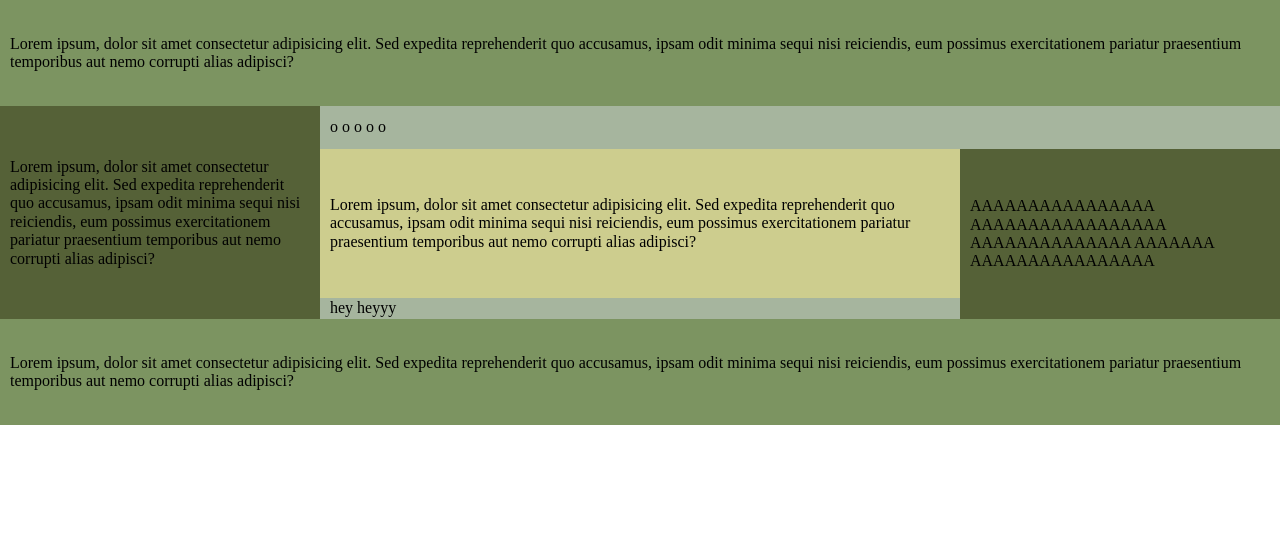
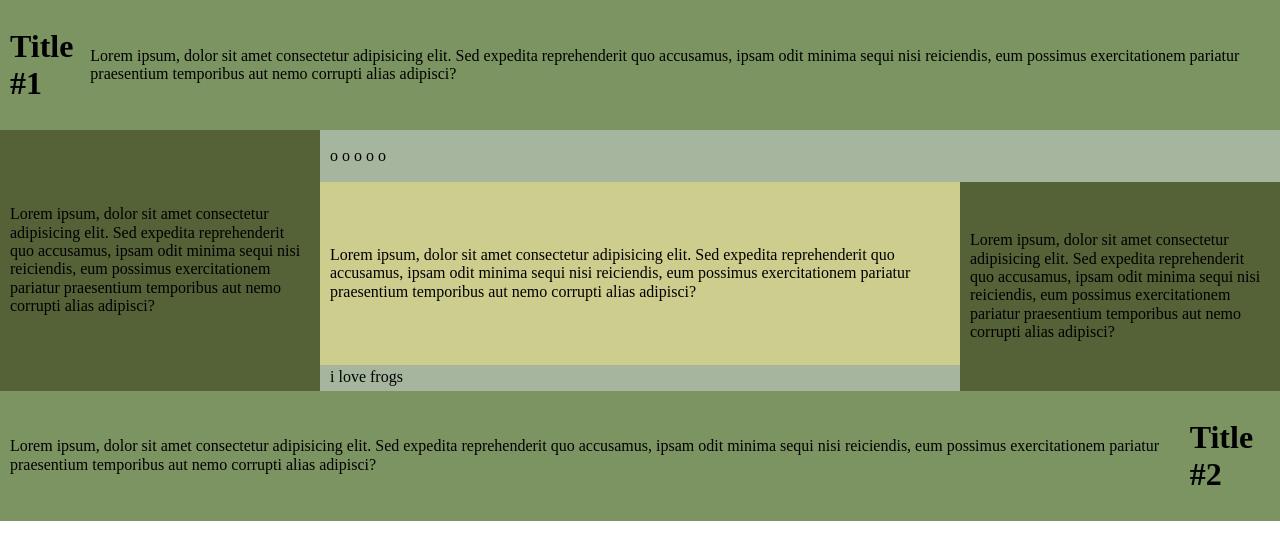
Before and after one commit to Snakeheart404/WebLab1, a plain HTML site: page index.html in a window 1280 px wide. Drawn offline with Linux system fonts and the light colour scheme.

Commit message:
added titles

```diff
--- a/css/styles.css
+++ b/css/styles.css
@@ -19,6 +19,10 @@
     align-items: center;
 	background: #7c9461;
 	grid-area: 1 / 1 / 1 / 4;
+}
+
+.header_title{
+    margin-right: auto;
 }
 
 .left-sider {
@@ -69,3 +73,7 @@
 	background: #7c9461;
 	grid-area: 5 / 1 / 5 / 4;
 }
+
+.footer_title {
+    margin-right: auto;
+}
--- a/index.html
+++ b/index.html
@@ -12,6 +12,7 @@
 <body>
     <div class="container">
             <header class="header">
+			<h1 class="header_title">Title #1</h1>
                 <p>
                         Lorem ipsum, dolor sit amet consectetur adipisicing elit. Sed expedita reprehenderit quo
                         accusamus,
@@ -31,17 +32,17 @@
             </left-sider>
 			<right-sider class="right-sider">
                 <p>
-                        AAAAAAAAAAAAAAAA
-						AAAAAAAAAAAAAAAAA
-						AAAAAAAAAAAAAA
-						AAAAAAA
-						AAAAAAAAAAAAAAAA
+                        Lorem ipsum, dolor sit amet consectetur adipisicing elit. Sed expedita reprehenderit quo
+                        accusamus,
+                        ipsam odit minima sequi nisi reiciendis, eum possimus exercitationem pariatur praesentium
+                        temporibus
+                        aut nemo corrupti alias adipisci?
                 </p>
             </right-sider>
 
 			<bottom-sider class="bottom-sider">
                 <p>
-                    hey heyyy
+                    i love frogs
                 </p>
             </bottom-sider>
 			<footer class="footer">
@@ -52,6 +53,7 @@
                         temporibus
                         aut nemo corrupti alias adipisci?
                 </p>
+				<h1 class="footer_title">Title #2</h1>
             </footer>
 			<main class="main">
                 <p>
```
